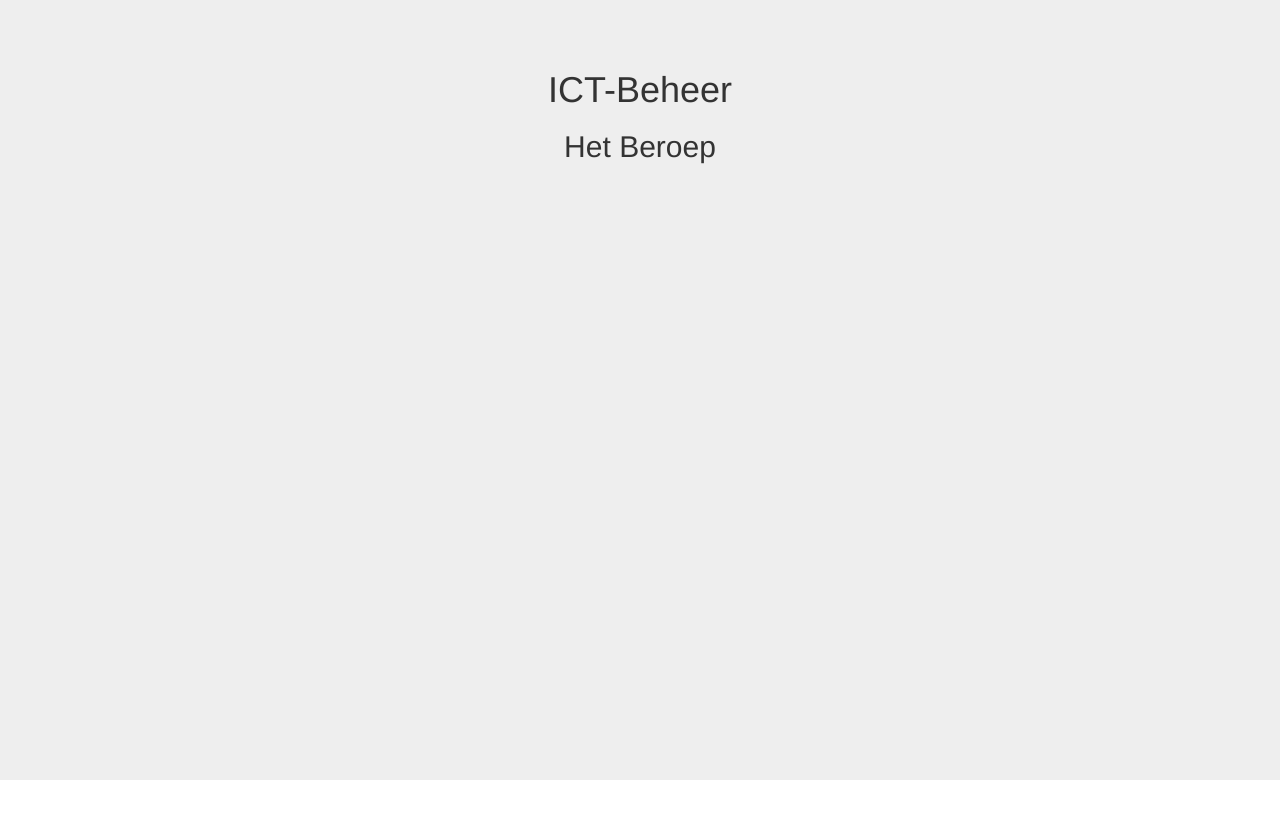
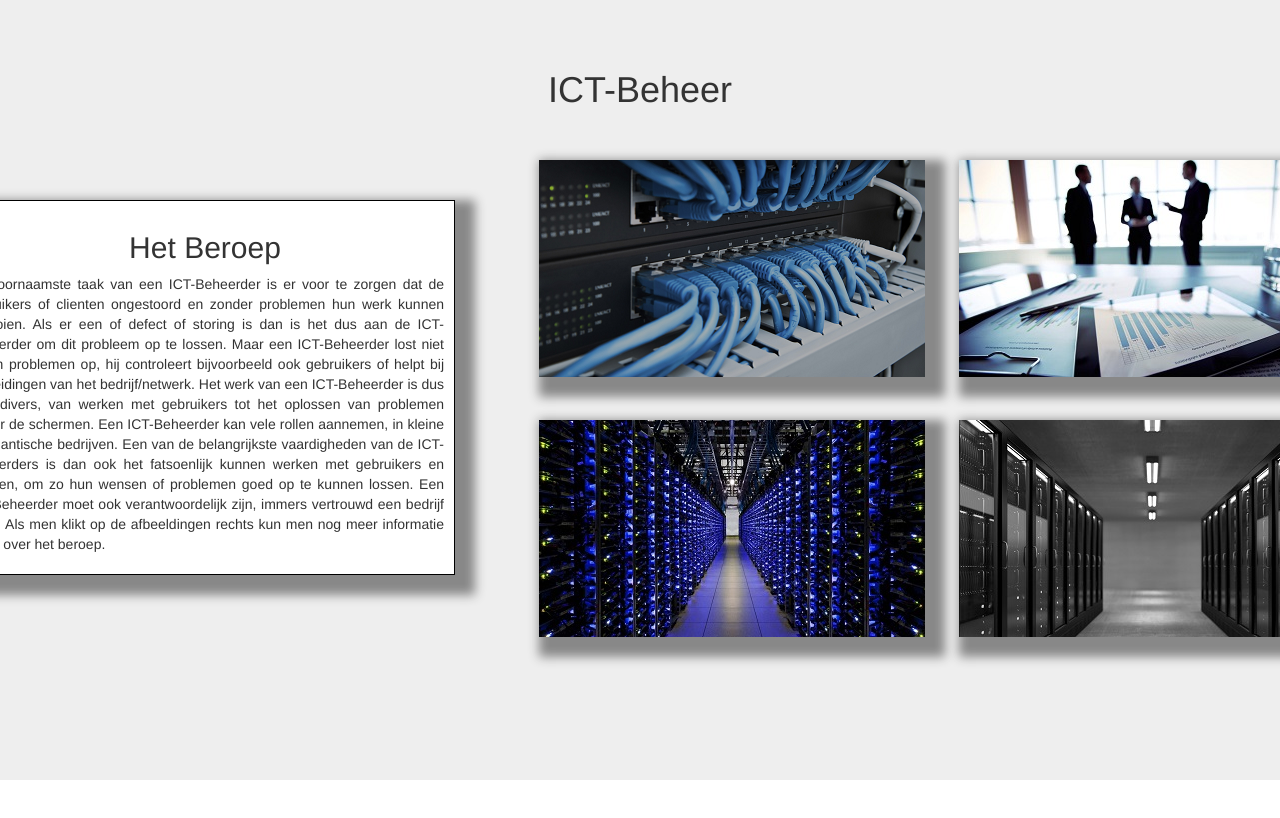
Before and after one commit to LENNARTHR/LENNARTHR.github.io, a plain HTML site: page index.html in a window 1280 px wide. Shown: the part 2420-3238 px from the top of the page. Drawn offline with Linux system fonts and the light colour scheme.

Commit message:
Final Version

```diff
--- a/css/scrolling-nav.css
+++ b/css/scrolling-nav.css
@@ -525,3 +525,46 @@ header p {
 .cv:hover {
     -moz-transform:scale(1.1);
 }
+
+#beheertext {
+    position:absolute;
+    left:-100px;
+    top:150px;
+    width:500px;
+    border:1px solid black;
+    padding-top: 10px;
+    padding-right: 10px;
+    padding-bottom: 10px;
+    padding-left: 10px;
+    box-shadow: 10px 10px 10px 10px #888888;
+    background: #fff;
+
+}
+
+.ict1{
+    position:absolute;
+    right:-120px;
+    top:110px;
+    box-shadow: 10px 10px 10px 10px #888888;
+}
+
+.ict2{
+    position:absolute;
+    right:300px;
+    top:110px;
+     box-shadow: 10px 10px 10px 10px #888888;
+}
+
+.ict3{
+    position:absolute;
+    right:-120px;
+    top:370px;
+     box-shadow: 10px 10px 10px 10px #888888;
+}
+
+.ict4{
+    position:absolute;
+    right:300px;
+    top:370px;
+     box-shadow: 10px 10px 10px 10px #888888;
+}
--- a/index.html
+++ b/index.html
@@ -144,8 +144,15 @@
             <div class="row">
                 <div class="col-lg-12">
                     <h1>ICT-Beheer</h1>
+                    <div class="blur pic">
+                    <a href="http://www.ocr.nl/fileadmin/roessingh/documenten/Functiebeschrijvingen/ICT_systeembeheerder_def_080501_01.pdf"><img src="images/ict1.png" class="ict1"></a>
+                    <a href="http://www.ecabo.nl/sites/default/files/mboberoepinbeeld/2011/ICT/Medewerker%20beheer%20ICT.pdf"><img src="images/ict2.png" class="ict2"></a>
+                    <a href="https://www.davinci.nl/mbo/mbo-opleidingen/ict-beheerder-bol"><img src="images/ict3.png" class="ict3"></a>
+                    <a href="http://www.sans-ec.nl/Functiebeschrijvingen/ICT%20-%20Beheerder%20ICT.pdf"><img src="images/ict4.png" class="ict4"></a>
+                    </div>
                     <div id="beheertext">
                     <h2 class="beheerheader1">Het Beroep</h2>
+                    <p align="justify">De voornaamste taak van een ICT-Beheerder is er voor te zorgen dat de gebruikers of clienten ongestoord en zonder problemen hun werk kunnen voltooien. Als er een of defect of storing is dan is het dus aan de ICT-Beheerder om dit probleem op te lossen. Maar een ICT-Beheerder lost niet alleen problemen op, hij controleert bijvoorbeeld ook gebruikers of helpt bij uitbreidingen van het bedrijf/netwerk. Het werk van een ICT-Beheerder is dus heel divers, van werken met gebruikers tot het oplossen van problemen achter de schermen. Een ICT-Beheerder kan vele rollen aannemen, in kleine to gigantische bedrijven. Een van de belangrijkste vaardigheden van de ICT-Beheerders is dan ook het fatsoenlijk kunnen werken met gebruikers en clienten, om zo hun wensen of problemen goed op te kunnen lossen. Een ICT-Beheerder moet ook verantwoordelijk zijn, immers vertrouwd een bedrijf op je. Als men klikt op de afbeeldingen rechts kun men nog meer informatie lezen over het beroep.</p>
                 </div>
             </div>
         </div>
```
Also changed, not shown: images/ict1.png (added), images/ict2.png (added), images/ict3.png (added), images/ict4.png (added), 1 other file.
